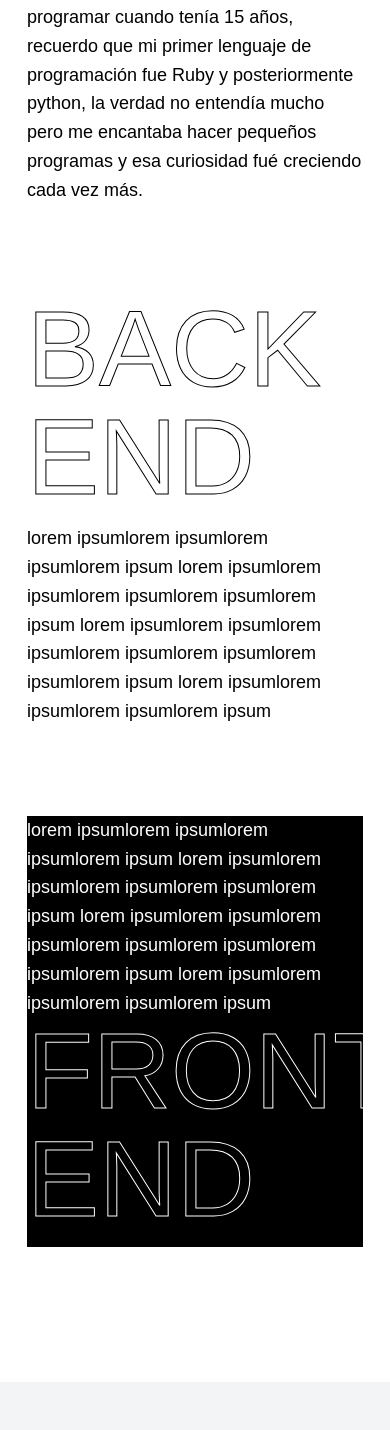
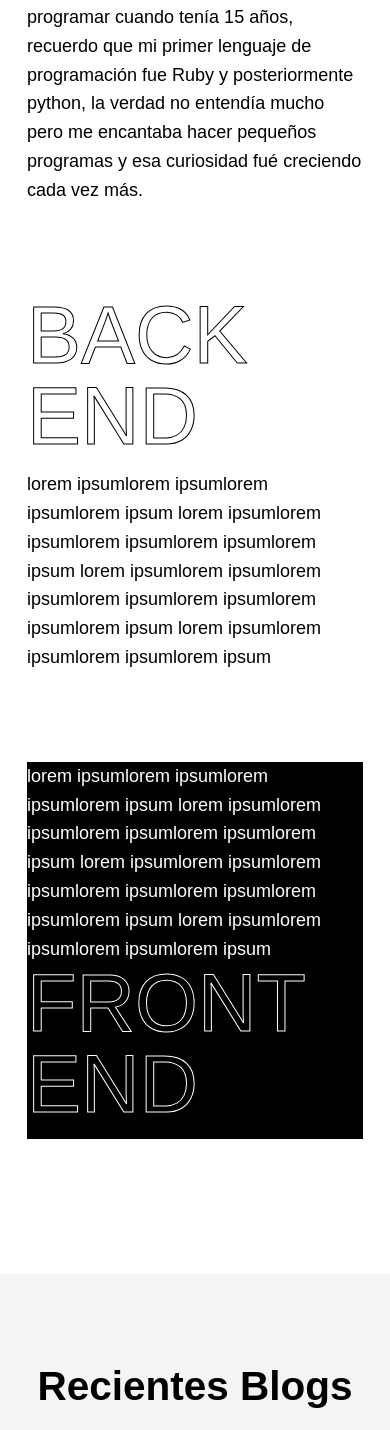
Before and after one commit to createdbyken/kenblog, a Next.js app: page / in a window 390 px wide. Shown: the part 781-2211 px from the top of the page. Built offline with nearby package versions, Linux system fonts and the light colour scheme.

Commit message:
added more responsive text

```diff
--- a/pages/index.js
+++ b/pages/index.js
@@ -27,7 +27,7 @@
 
 				<div className="flex items-center flex-wrap mb-20">
 					<div className="w-full md:w-1/2">
-						<p className="lg:text-9xl text-8xl text-gray-800 mb-3 trns_text_blk">
+						<p className="text-7xl md:text-8xl lg:text-9xl text-gray-800 mb-3 trns_text_blk">
 							BACK<br/>END
 						</p>
 					</div>
@@ -49,7 +49,7 @@
 						</p>
 					</div>
 					<div className="w-full md:w-1/2">
-						<p className="lg:text-9xl text-8xl mb-3 trns_text_wht">
+						<p className="text-7xl md:text-8xl lg:text-9xl mb-3 trns_text_wht">
 							FRONT<br/>END
 						</p>
 					</div>
```
